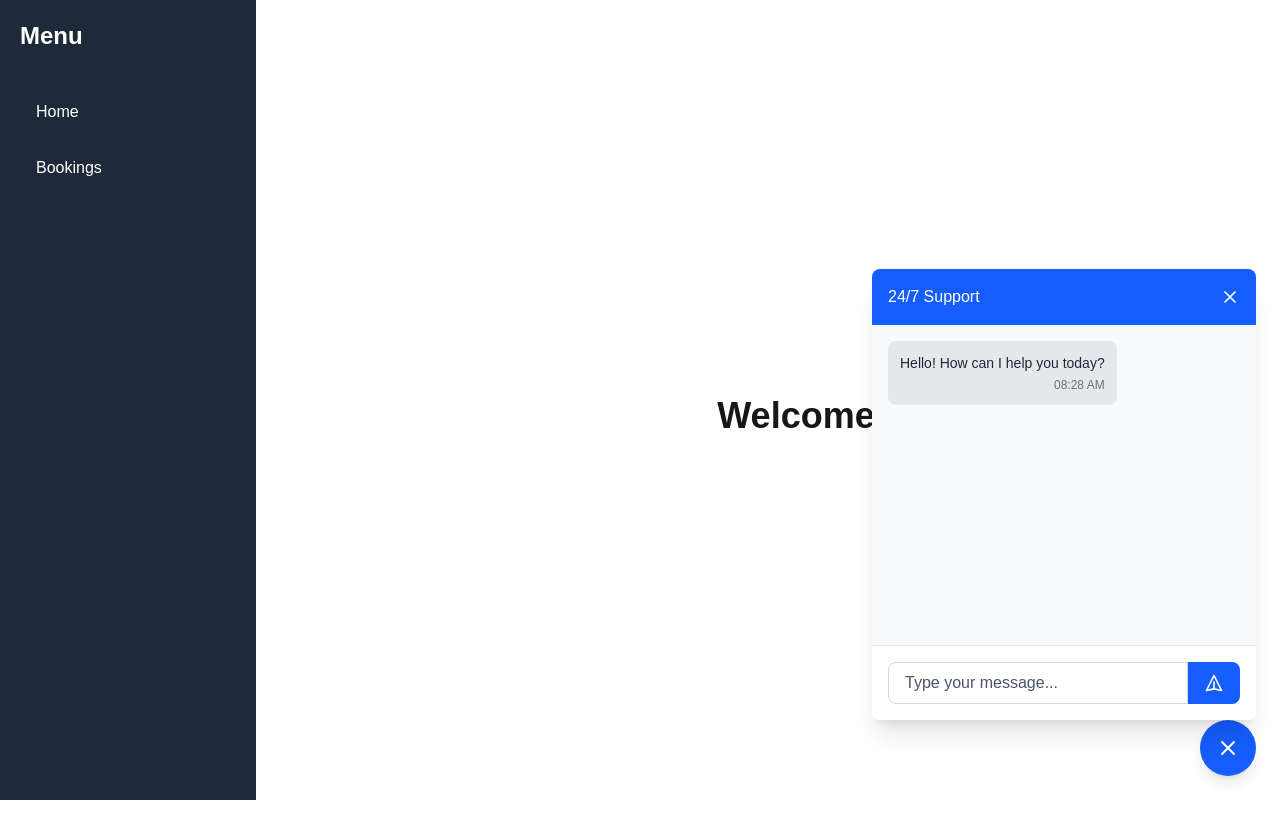
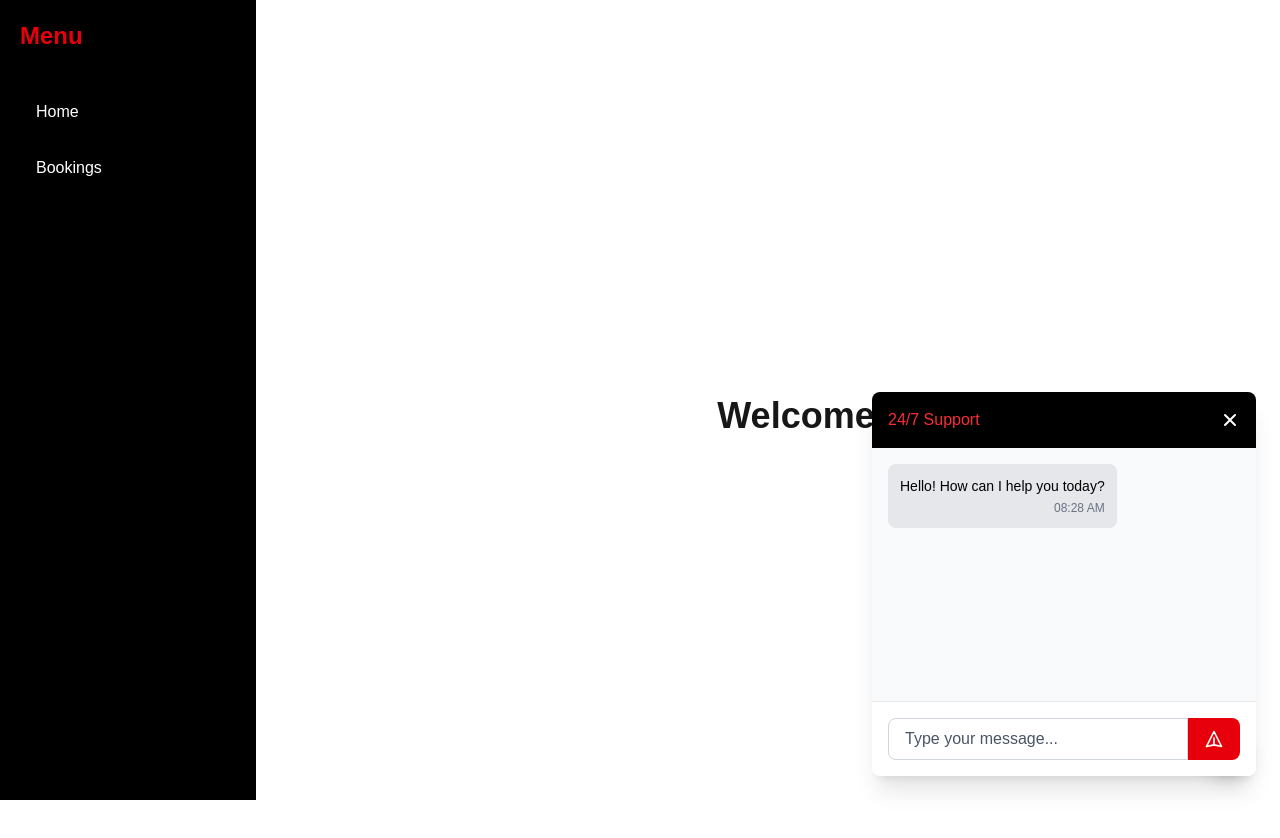
Before and after one commit to RobertVelaIII/landing, a Next.js app: page / in a window 1280 px wide. Both pictures are taken after a click on the button "Start Chat". Shown: the top 838 px of the page. Built offline with nearby package versions, Linux system fonts and the light colour scheme.

Commit message:
Changed color scheme

```diff
--- a/src/components/ChatWidget.tsx
+++ b/src/components/ChatWidget.tsx
@@ -121,7 +121,7 @@ export default function ChatWidget() {
         <div className="fixed bottom-24 right-6 bg-white rounded-lg shadow-xl p-4 w-64 z-50 animate-bounce">
           <button
             onClick={closePopup}
-            className="absolute top-2 right-2 text-gray-500 hover:text-gray-700"
+            className="absolute top-2 right-2 text-gray-500 hover:text-black"
             aria-label="Close popup"
           >
             <svg xmlns="http://www.w3.org/2000/svg" className="h-4 w-4" fill="none" viewBox="0 0 24 24" stroke="currentColor">
@@ -129,17 +129,17 @@ export default function ChatWidget() {
             </svg>
           </button>
           <div className="flex items-center mb-2">
-            <div className="w-10 h-10 rounded-full bg-blue-600 flex items-center justify-center mr-3">
+            <div className="w-10 h-10 rounded-full bg-red-600 flex items-center justify-center mr-3">
               <svg xmlns="http://www.w3.org/2000/svg" className="h-6 w-6 text-white" fill="none" viewBox="0 0 24 24" stroke="currentColor">
                 <path strokeLinecap="round" strokeLinejoin="round" strokeWidth={2} d="M8 10h.01M12 10h.01M16 10h.01M9 16H5a2 2 0 01-2-2V6a2 2 0 012-2h14a2 2 0 012 2v8a2 2 0 01-2 2h-5l-5 5v-5z" />
               </svg>
             </div>
-            <p className="font-medium text-gray-900 text-lg">Need help?</p>
+            <p className="font-medium text-black text-lg">Need help?</p>
           </div>
-          <p className="text-sm text-gray-700">Speak to Chrispy Craig 24/7</p>
+          <p className="text-sm text-black">Speak to Chrispy Craig 24/7</p>
           <button
             onClick={toggleChat}
-            className="mt-3 w-full bg-blue-600 text-white py-2 px-4 rounded-lg hover:bg-blue-700 transition-colors"
+            className="mt-3 w-full bg-red-600 text-white py-2 px-4 rounded-lg hover:bg-red-700 transition-colors"
           >
             Start Chat
           </button>
@@ -149,7 +149,7 @@ export default function ChatWidget() {
       {/* Chat button */}
       <button
         onClick={toggleChat}
-        className="fixed bottom-6 right-6 bg-blue-600 text-white rounded-full p-4 shadow-lg hover:bg-blue-700 transition-all z-50"
+        className="fixed bottom-6 right-6 bg-red-600 text-white rounded-full p-4 shadow-lg hover:bg-red-700 transition-all z-50"
         aria-label="Open chat"
       >
         {isOpen ? (
@@ -164,38 +164,32 @@ export default function ChatWidget() {
       </button>
 
       {/* Chat window */}
-      <div
-        className={`fixed bottom-20 right-6 w-80 sm:w-96 bg-white rounded-lg shadow-xl z-50 transition-all duration-300 transform ${
-          isOpen ? 'scale-100 opacity-100' : 'scale-95 opacity-0 pointer-events-none'
-        }`}
-      >
+      {isOpen && (
+        <div className="fixed bottom-6 right-6 w-80 md:w-96 h-96 bg-white rounded-lg shadow-xl flex flex-col z-50">
           {/* Chat header */}
-        <div className="bg-blue-600 text-white p-4 rounded-t-lg flex justify-between items-center">
-          <h3 className="font-medium">24/7 Support</h3>
-          <button onClick={toggleChat} className="text-white hover:text-gray-200">
-            <svg xmlns="http://www.w3.org/2000/svg" className="h-5 w-5" fill="none" viewBox="0 0 24 24" stroke="currentColor">
-              <path strokeLinecap="round" strokeLinejoin="round" strokeWidth={2} d="M6 18L18 6M6 6l12 12" />
+          <div className="bg-black text-white p-4 rounded-t-lg flex justify-between items-center">
+            <h3 className="font-medium text-red-500">24/7 Support</h3>
+            <button onClick={toggleChat} className="text-white hover:text-red-400">
+              <svg xmlns="http://www.w3.org/2000/svg" className="h-5 w-5" viewBox="0 0 20 20" fill="currentColor">
+                <path fillRule="evenodd" d="M4.293 4.293a1 1 0 011.414 0L10 8.586l4.293-4.293a1 1 0 111.414 1.414L11.414 10l4.293 4.293a1 1 0 01-1.414 1.414L10 11.414l-4.293 4.293a1 1 0 01-1.414-1.414L8.586 10 4.293 5.707a1 1 0 010-1.414z" clipRule="evenodd" />
               </svg>
             </button>
           </div>
 
           {/* Chat messages */}
-        <div className="h-80 overflow-y-auto p-4 bg-gray-50">
+          <div className="h-64 overflow-y-auto p-4 bg-gray-50">
             {messages.map((message) => (
-            <div
-              key={message.id}
-              className={`mb-4 flex ${message.sender === 'user' ? 'justify-end' : 'justify-start'}`}
-            >
+              <div key={message.id} className={`mb-4 flex ${message.sender === 'user' ? 'justify-end' : 'justify-start'}`}>
                 <div
                   className={`max-w-[80%] rounded-lg p-3 ${
                     message.sender === 'user'
-                    ? 'bg-blue-600 text-white'
-                    : 'bg-gray-200 text-gray-800'
+                      ? 'bg-red-600 text-white'
+                      : 'bg-gray-200 text-black'
                   }`}
                 >
                   <p className="text-sm">{message.text}</p>
                   <span className={`text-xs mt-1 block text-right ${
-                  message.sender === 'user' ? 'text-blue-100' : 'text-gray-500'
+                    message.sender === 'user' ? 'text-red-100' : 'text-gray-500'
                   }`}>
                     {formatTime(message.timestamp)}
                   </span>
@@ -213,11 +207,11 @@ export default function ChatWidget() {
               onChange={handleInputChange}
               onKeyPress={handleKeyPress}
               placeholder="Type your message..."
-            className="flex-1 border border-gray-300 rounded-l-lg px-4 py-2 focus:outline-none focus:ring-2 focus:ring-blue-500 placeholder-gray-600 text-gray-900"
+              className="flex-1 border border-gray-300 rounded-l-lg px-4 py-2 focus:outline-none focus:ring-2 focus:ring-red-500 placeholder-gray-600 text-gray-900"
             />
             <button
               onClick={sendMessage}
-            className="bg-blue-600 text-white px-4 py-2 rounded-r-lg hover:bg-blue-700"
+              className="bg-red-600 text-white px-4 py-2 rounded-r-lg hover:bg-red-700"
             >
               <svg xmlns="http://www.w3.org/2000/svg" className="h-5 w-5" fill="none" viewBox="0 0 24 24" stroke="currentColor">
                 <path strokeLinecap="round" strokeLinejoin="round" strokeWidth={2} d="M12 19l9 2-9-18-9 18 9-2zm0 0v-8" />
@@ -225,6 +219,7 @@ export default function ChatWidget() {
             </button>
           </div>
         </div>
+      )}
     </>
   );
 }
--- a/src/components/Sidebar.tsx
+++ b/src/components/Sidebar.tsx
@@ -14,7 +14,7 @@ export default function Sidebar() {
     <>
       {/* Hamburger menu button for mobile */}
       <button
-        className="md:hidden fixed top-4 left-4 z-50 p-2 rounded-md bg-gray-800 text-white"
+        className="md:hidden fixed top-4 left-4 z-50 p-2 rounded-md bg-black text-white"
         onClick={toggleSidebar}
         aria-label="Toggle menu"
       >
@@ -35,21 +35,21 @@ export default function Sidebar() {
 
       {/* Sidebar */}
       <div className={`
-        fixed top-0 left-0 h-full w-64 bg-gray-800 text-white transform transition-transform duration-300 ease-in-out z-40
+        fixed top-0 left-0 h-full w-64 bg-black text-white transform transition-transform duration-300 ease-in-out z-40
         ${isOpen ? 'translate-x-0' : '-translate-x-full'}
         md:translate-x-0 md:static md:h-screen
       `}>
         <div className="p-5">
-          <h2 className="text-2xl font-bold mb-10">Menu</h2>
+          <h2 className="text-2xl font-bold mb-10 text-red-600">Menu</h2>
           <nav>
             <ul className="space-y-4">
               <li>
-                <Link href="/" className="block py-2 px-4 rounded hover:bg-gray-700 transition-colors">
+                <Link href="/" className="block py-2 px-4 rounded hover:bg-red-700 transition-colors">
                   Home
                 </Link>
               </li>
               <li>
-                <Link href="/bookings" className="block py-2 px-4 rounded hover:bg-gray-700 transition-colors">
+                <Link href="/bookings" className="block py-2 px-4 rounded hover:bg-red-700 transition-colors">
                   Bookings
                 </Link>
               </li>
```
Lines whose indentation alone changed are shown as unchanged.
